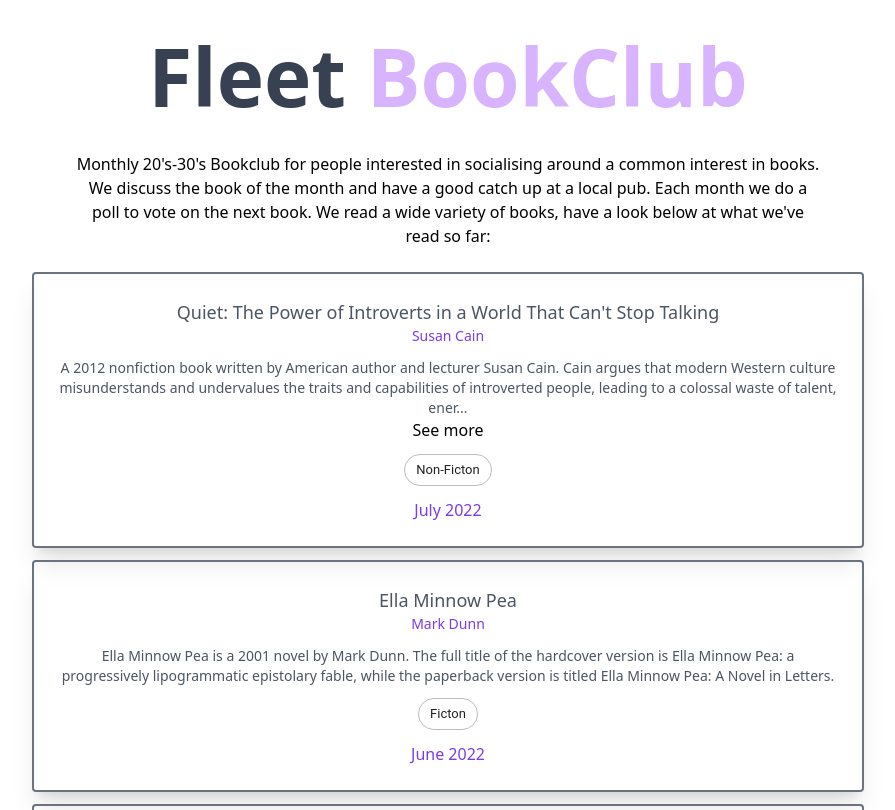
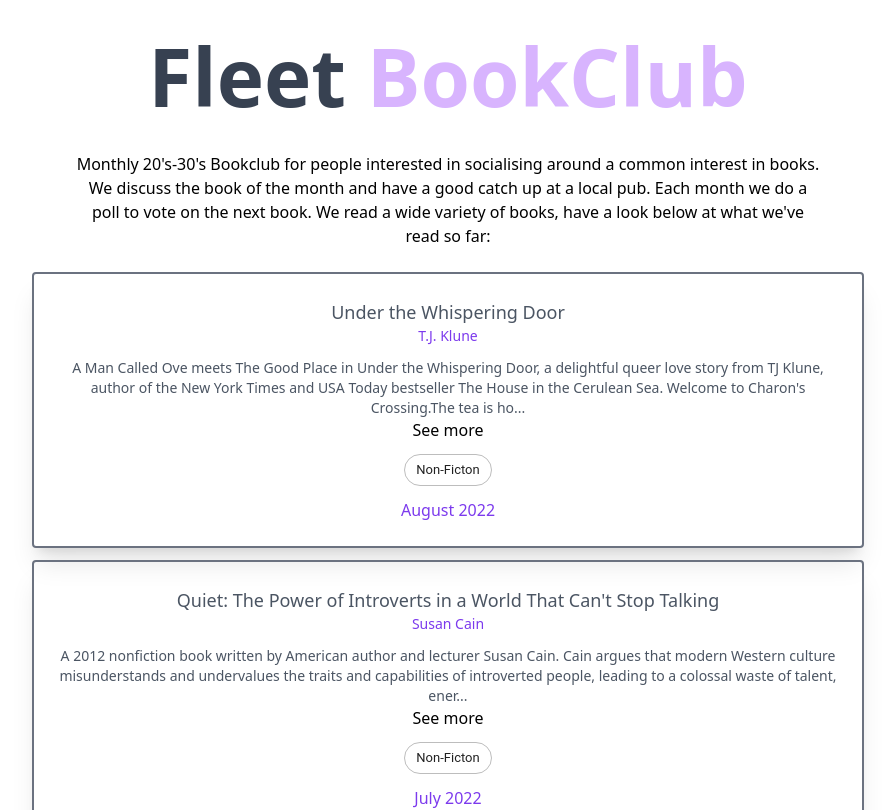
Before and after one commit to arctheowl/Bookclub, a Next.js app: page / in a window 1280 px wide. Shown: the top 810 px of the page, without its empty margins (192-1087 px from the left). Built offline with nearby package versions, Linux system fonts and the light colour scheme.

Commit message:
Updated books and added fade up effect

```diff
--- a/src/components/BookCard.tsx
+++ b/src/components/BookCard.tsx
@@ -32,7 +32,7 @@ export const BookCard = ({
 
   return (
     <>
-      <section className="flex flex-col justify-center p-6 duration-500 border-2 border-gray-500 rounded shadow-xl md:motion-safe:hover:scale-105">
+      <section className="flex flex-col justify-center p-6 duration-500 animate-fade-up border-2 border-gray-500 rounded shadow-xl md:motion-safe:hover:scale-105">
         <button onClick={() => setIsOpen(!isOpen)}>
           <h1 className="text-lg text-gray-600">{Name}</h1>
 
@@ -44,6 +44,7 @@ export const BookCard = ({
               {Description.slice(0, 240)}...
             </p>
           )}
+
           {Description.length < 240 || isOpen ? <></> : <p>See more</p>}
         </button>
 
--- a/src/data/BooksData.json
+++ b/src/data/BooksData.json
@@ -1,4 +1,16 @@
 [
+  {
+    "Name": "Under the Whispering Door",
+    "Author": "T.J. Klune",
+    "Month": "August",
+    "Year": "2022",
+    "Description": "A Man Called Ove meets The Good Place in Under the Whispering Door, a delightful queer love story from TJ Klune, author of the New York Times and USA Today bestseller The House in the Cerulean Sea. Welcome to Charon's Crossing.The tea is hot, the scones are fresh, and the dead are just passing through.When a reaper comes to collect Wallace from his own funeral, Wallace begins to suspect he might be dead.And when Hugo, the owner of a peculiar tea shop, promises to help him cross over, Wallace decides he’s definitely dead.But even in death he’s not ready to abandon the life he barely lived, so when Wallace is given one week to cross over, he sets about living a lifetime in seven days.Hilarious, haunting, and kind, Under the Whispering Door is an uplifting story about a life spent at the office and a death spent building a home.",
+    "Link": "https://www.amazon.co.uk/Under-Whispering-Door-TJ-Klune-ebook/dp/B095Z7RMJ3/ref=sr_1_1?keywords=under+the+whispering+door&qid=1659100491&s=books&sprefix=under+the+%2Cstripbooks%2C103&sr=1-1",
+    "Rating": 4,
+    "Tags": [
+      "Non-Ficton"
+    ]
+  },
   {
     "Name": "Quiet: The Power of Introverts in a World That Can't Stop Talking",
     "Author": "Susan Cain",
--- a/tailwind.config.js
+++ b/tailwind.config.js
@@ -3,7 +3,23 @@
 module.exports = {
   content: ["./src/**/*.{js,ts,jsx,tsx}"],
   theme: {
-    extend: {},
+    extend: {
+      keyframes: {
+          'fade-up': {
+              '0%': {
+                  opacity: '0',
+                  transform: 'translateY(50px)'
+              },
+              '100%': {
+                  opacity: '1',
+                  transform: 'translateY(0)'
+              },
+          },
+      },
+      animation: {
+          'fade-up': 'fade-up 1.5s ease-out',
+      }
+  },
   },
   plugins: [],
 };
```
